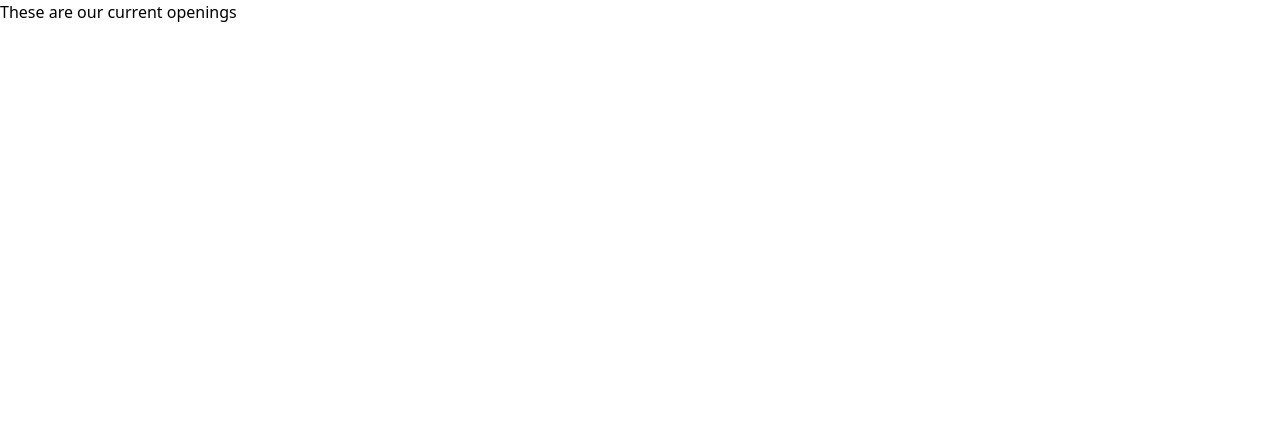
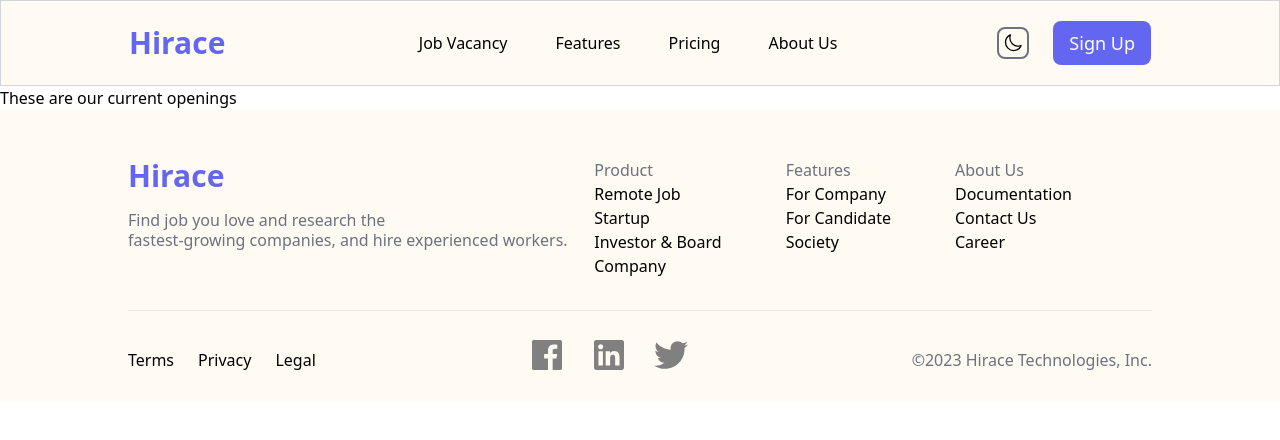
Before and after one commit to prakritip0/task-4, a React (Create React App) app: page /jobvacancy in a window 1280 px wide. Shown: the top 440 px of the page. Built offline with nearby package versions, Linux system fonts and the light colour scheme.

Commit message:
enable change of banner space through routes

```diff
--- a/src/App.tsx
+++ b/src/App.tsx
@@ -1,26 +1,10 @@
 import React from "react";
-import {BrowserRouter as Router, Routes, Route} from "react-router-dom"
-import Homepage from "./pages/Homepage";
-import JobVacancy from "./pages/JobVacancy";
-import Features from "./pages/Features";
-import Pricing from "./pages/Pricing";
-import AboutUs from "./pages/AboutUs";
-import ErrorPage from "./pages/ErrorPage";
-import SignUp from "./pages/SignUp";
+import Main from "./Main";
+
 
 function App() {
   return (
-    <Router>
-      <Routes>
-        <Route path="/" element={<Homepage/>} />
-        <Route path="/jobvacancy" element={<JobVacancy />}/>
-        <Route path="/features" element={<Features />}/>
-        <Route path="/pricing" element={<Pricing />}/>
-        <Route path="/aboutus" element={<AboutUs />}/>
-        <Route path="*" element={<ErrorPage />}/>
-        <Route path="/signup" element={<SignUp />}/>
-      </Routes>
-    </Router>
+    <Main/>
   );
 }
 
--- /dev/null
+++ b/src/Main.tsx
@@ -0,0 +1,79 @@
+import React, { useState,createContext,useEffect } from 'react';
+import { BrowserRouter as Router, Routes, Route } from 'react-router-dom';
+// import Homepage from './pages/Homepage';
+import JobVacancy from './pages/JobVacancy';
+import Features from './pages/Features';
+import Pricing from './pages/Pricing';
+import AboutUs from './pages/AboutUs';
+import ErrorPage from './pages/ErrorPage';
+import SignUp from './pages/SignUp';
+import Nav from './components/Nav';
+import Footer from './components/Footer';
+import Banner from './components/Banner';
+
+export interface ThemeContextType {
+  isDarkMode: boolean;
+  changeTheme: () => void;
+}
+
+export const ThemeContext = createContext<ThemeContextType>({
+  isDarkMode: false,
+  changeTheme: () => {
+    return;
+  },
+});
+
+function Main() {
+  const storedTheme = localStorage.getItem('theme');
+  const [isDarkMode, setIsDarkMode] = useState(false);
+
+  useEffect(() => {
+    if (storedTheme === 'dark') {
+      setIsDarkMode(true);
+    } else {
+      setIsDarkMode(false);
+    }
+  }, []);
+
+  if (isDarkMode) {
+    document.documentElement.classList.add('dark');
+  } else {
+    document.documentElement.classList.remove('dark');
+  }
+
+  function changeTheme() {
+    // console.log("...")
+    setIsDarkMode(!isDarkMode);
+    if (isDarkMode === false) {
+      document.documentElement.classList.remove('dark');
+      localStorage.setItem('theme', 'light');
+    } else if (isDarkMode === true) {
+      document.documentElement.classList.add('dark');
+      localStorage.setItem('theme', 'dark');
+    }
+  }
+
+  return (
+    <ThemeContext.Provider value={{ isDarkMode, changeTheme }}>
+    <Router>
+      <nav>
+        <Nav />
+      </nav>
+      <Routes>
+        <Route path='/' element={<Banner />} />
+        <Route path='/jobvacancy' element={<JobVacancy />} />
+        <Route path='/features' element={<Features />} />
+        <Route path='/pricing' element={<Pricing />} />
+        <Route path='/aboutus' element={<AboutUs />} />
+        <Route path='*' element={<ErrorPage />} />
+        <Route path='/signup' element={<SignUp />} />
+      </Routes>
+      <footer>
+        <Footer />
+      </footer>
+    </Router>
+    </ThemeContext.Provider>
+  );
+}
+
+export default Main;
--- a/src/components/Banner.tsx
+++ b/src/components/Banner.tsx
@@ -7,7 +7,7 @@ import GridLayout from '../utils/GridLayout'
 
 function Banner() {
   return (
-    <div className='banner w-[100vw] flex flex-col md:flex-row mt-[2rem] md:mt-20 2xl:mt-32 justify-between px-4 md:px-[8rem] 2xl:px-[10rem] overflow-hidden bg-[#fffaf2] dark:bg-gray-800'>
+    <div className='banner w-[100vw] flex flex-col md:flex-row pt-[2rem] md:pt-20 2xl:pt-32 justify-between px-4 md:px-[8rem] 2xl:px-[10rem] overflow-hidden bg-[#fffaf2] dark:bg-gray-800'>
       <div className="bannerLeft m-auto md:m-0 flex flex-col lg:mr-[4rem] gap-7 2xl:gap-12">
         <div className="new border rounded-full border-gray-300 flex items-center gap-2 px-1 py-1 w-[13rem]">
             <p className='text-sm bg-indigo-500 py-1.5 px-2  rounded-full text-white' >NEW</p>
@@ -111,6 +111,7 @@ function Banner() {
           </div>
         </div>
       </div>
+
     </div>
   )
 }
--- a/src/components/Footer.tsx
+++ b/src/components/Footer.tsx
@@ -6,7 +6,7 @@ import React from 'react'
 
 function Footer() {
   return (
-    <div className='w-[100vw] bg-[#fffaf2] dark:bg-gray-800 px-4 md:px-[7rem] 2xl:px-[9rem]' >
+    <div className='w-[100vw] bg-[#fffaf2] dark:bg-gray-800 px-3 lg:px-32' >
         <div className="footerTop flex flex-col-reverse lg:flex-row justify-between  pt-[3rem]">
             <div className='mt-6 md:mt-0'>
                 <h2 className='text-indigo-500 text-3xl font-semibold mb-4 text-center md:text-left'>Hirace</h2>
--- a/src/components/Nav.tsx
+++ b/src/components/Nav.tsx
@@ -1,5 +1,5 @@
 import React, { useContext, useState } from 'react';
-import { ThemeContext } from '../pages/Homepage';
+import { ThemeContext } from '../Main';
 import { Link } from 'react-router-dom';
 
 const Nav = () => {
```
